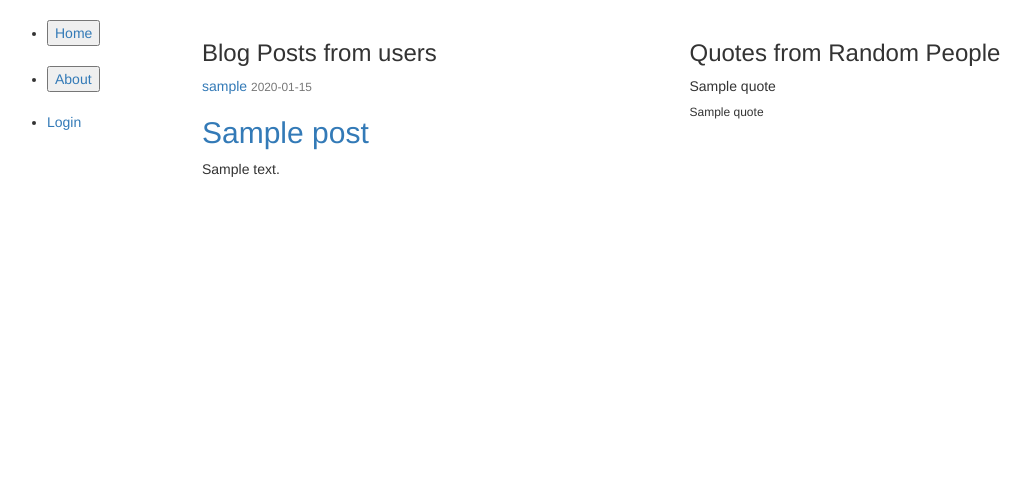
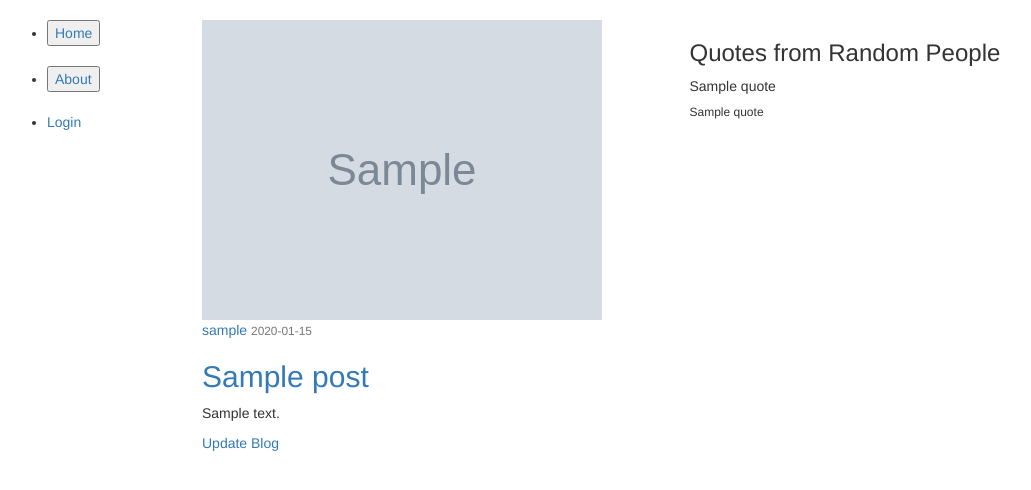
Before and after one commit to Otybrian/blogpost, a Flask app: template app/templates/home.html in a window 1280 px wide. Shown: the part 52-542 px from the top of the page, without its empty margins (63-1094 px from the left). Run offline with Flask 2, Linux system fonts and the light colour scheme; tables that the repository leaves empty hold one stand-in row (values such as "Sample post"); the template is opened without the code that fills it: values that come from a table or form of the project are taken from there, most other values are stand-ins (such as "Sample title", 1, 10 or a date in 2020); grey boxes marked "Sample" are stand-in pictures; some libraries are stand-ins or nearby versions.

Commit message:
add blog update functionality

```diff
--- a/app/main/forms.py
+++ b/app/main/forms.py
@@ -9,10 +9,6 @@ class UpdateProfile(FlaskForm):
 class PostForm(FlaskForm):
     title = StringField('Title', validators=[DataRequired()])
     content = TextAreaField('Content', validators=[DataRequired()])
-    # category = SelectField('Categories', choices=[('Interview Pitch', 'Interview Pitch'),
-    # ('Product Pitch', 'Product Pitch'), ('Personal Pitch', 'Personal Pitch'),
-    # ('Education Pitch', 'Education Pitch'), ('Experience Pitch', 'Experience Pitch'),
-    # ('Family Pitch', 'Family Pitch')], validators=[DataRequired()])
     submit = SubmitField('Post')
 
 
--- a/app/main/views.py
+++ b/app/main/views.py
@@ -75,6 +75,7 @@ def save_picture(form_picture):
     picture_path=os.path.join(create_app.root_path,'static/css/photos',picture_fn)
     form_picture.save(picture_path)
     return picture_fn
+
 @main.route('/account',methods=['GET','POST'])
 @login_required
 def account():
@@ -108,8 +109,8 @@ def new_post():
         post =Post(title=form.title.data,content=form.content.data,author=current_user)
         db.session.add(post)
         db.session.commit()
-        flash("Your post has been created",'success')
-        return redirect(url_for('.home'))
+        flash("Your blog has been created",'success')
+        return redirect(url_for('main.home'))
     return render_template('create_post.html',form=form,legend='New Post')
 
 @main.route('/post/<int:post_id>')
--- a/app/templates/home.html
+++ b/app/templates/home.html
@@ -9,17 +9,19 @@
                 <li><button type="menu"><a href="/about">About</a></button></li><br>
                 {% if current_user.is_authenticated %}
                 <li><button type="menu"><a href="/">My Profile</a></button></li><br>
-                <li><button type="menu"><a href="/">Update Profile</a></button></li><br>
-                <li><button type="menu"><a href="/">Write a Blog</a></button></li>
+                <li><button type="menu"><a class="nav-item nav-link" href="/">Update Profile</a></button></li><br>
+                <li><button type="menu"> <a class="nav-item nav-link" href="{{ url_for('main.new_post')}}">Write a new Blog</a></button></li>
+                </li>
                 {% else %}
                 <li><a class="nav-item nav-link" href="{{url_for('auth.login')}}">Login</a></li>
-                {%endif%}
+                {% endif %}
             </ul>
         </div>
         <div class='col-sm-5'>
+            {% for post in posts %}
             <article class="media content-section">
-                {% for post in posts %}
-                <h3>Blog Posts from users</h3>
+                <img class="rounded_circle article-img"
+                    src="{{ url_for('static',filename='css/photos/' + post.author.image_file)}}" alt="No image">
                 <div class="media-body">
                     <div class="article-metadata">
                         <a class="mr-2" href="#">{{ post.author.username}}</a>
@@ -28,8 +30,9 @@
                     <h2><a class="article-title" href="{{url_for('.post',post_id=post.id)}}">{{post.title}}</a></h2>
                     <p class="article-content">{{ post.content }}</p>
                 </div>
-                {% endfor %}
+                <a class="nav-item nav-link" href="{{ url_for('main.update_post', post_id = post.id)}}">Update Blog</a>
             </article>
+            {% endfor %}
         </div>
         <div class='col-sm-5'>
             <div class="media content-section">
@@ -46,4 +49,4 @@
 
 
 
-{% endblock content%}
+{% endblock %}
```
Also changed, not shown: app/templates/index.html (+10 -0 lines), app/templates/navbar.html (indentation only).
